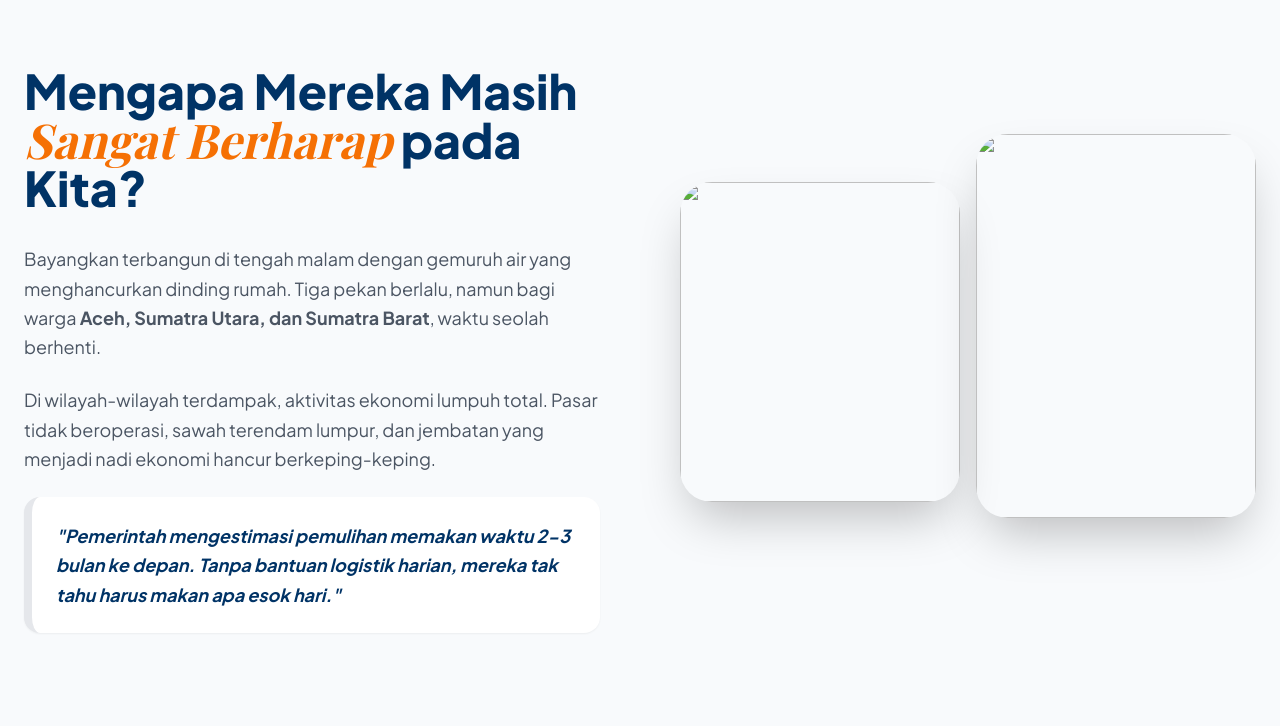
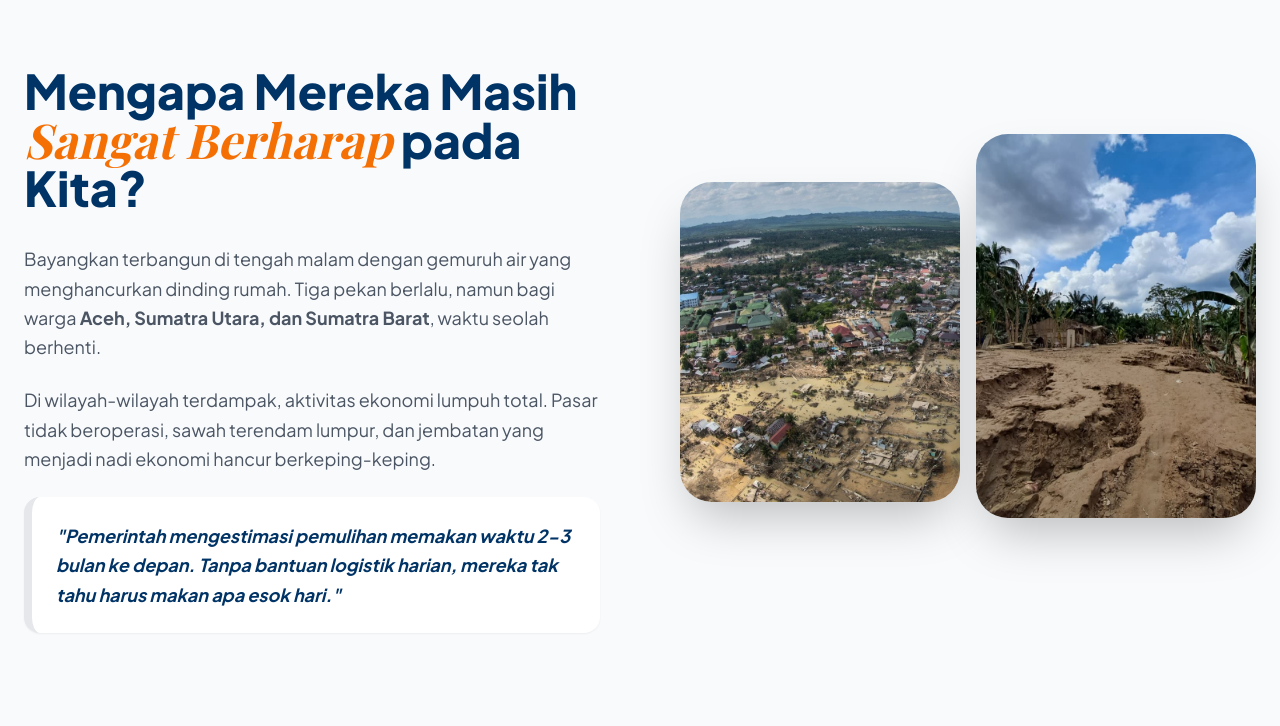
Before and after one commit to mjafrr/Tanggap-Bencana-HSIB, a plain HTML site: page index.html in a window 1280 px wide. Shown: the part 1660-2386 px from the top of the page. Drawn offline with nearby package versions, Linux system fonts and the light colour scheme; a web font is replaced by a local one.

Commit message:
Update index.html

```diff
--- a/index.html
+++ b/index.html
@@ -120,7 +120,7 @@
     >
       <div class="absolute inset-0 z-0">
         <img
-          src="https://images.unsplash.com/photo-1544383835-bda2bc66a55d?q=80&w=2000"
+          src="aceh-1.jpeg"
           class="w-full h-full object-cover scale-105"
           alt="Background"
         />
@@ -318,10 +318,10 @@
           </div>
           <div class="grid grid-cols-2 gap-4 reveal">
             <div class="doc-card h-80 shadow-2xl">
-              <img src="img/aceh-1.jpeg" class="w-full h-full object-cover" />
+              <img src="aceh-1.jpeg" class="w-full h-full object-cover" />
             </div>
             <div class="doc-card h-96 -mt-12 shadow-2xl">
-              <img src="img/aceh-6.jpeg" class="w-full h-full object-cover" />
+              <img src="aceh-6.jpeg" class="w-full h-full object-cover" />
             </div>
           </div>
         </div>
```
